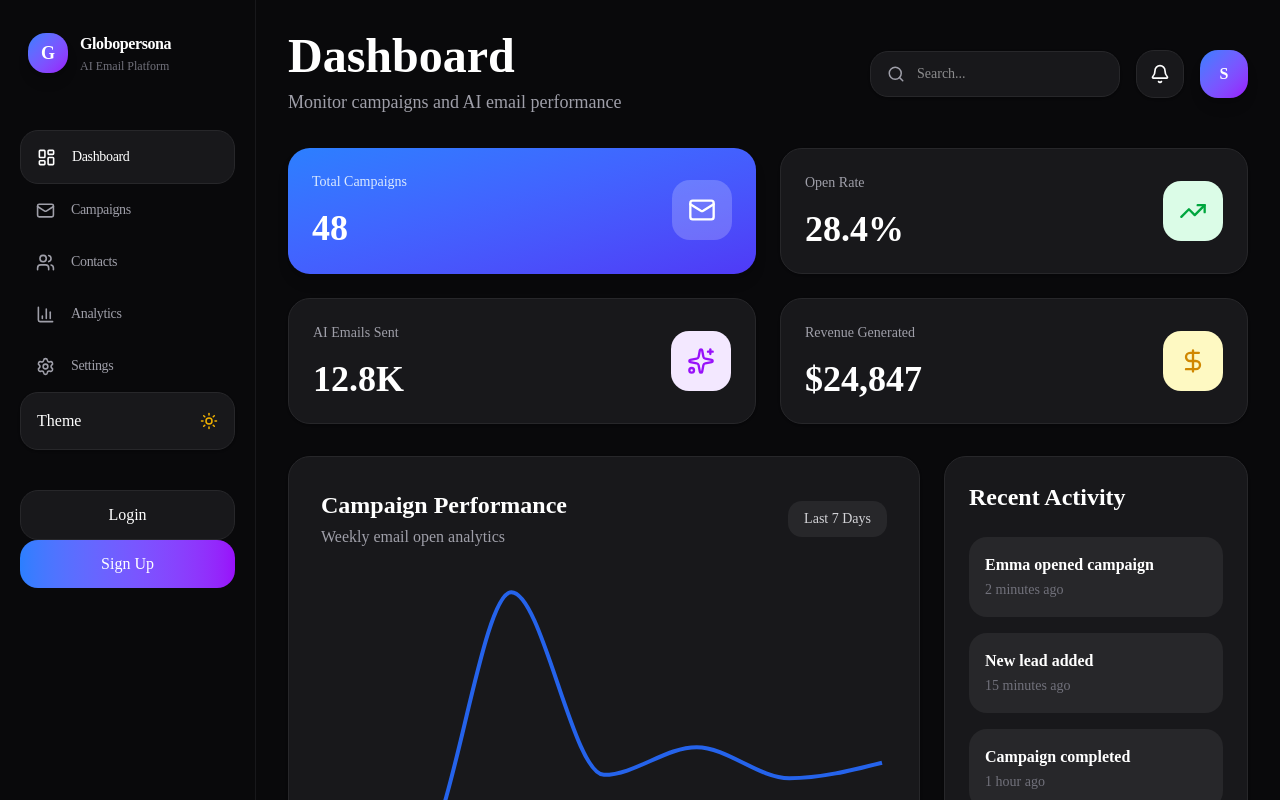
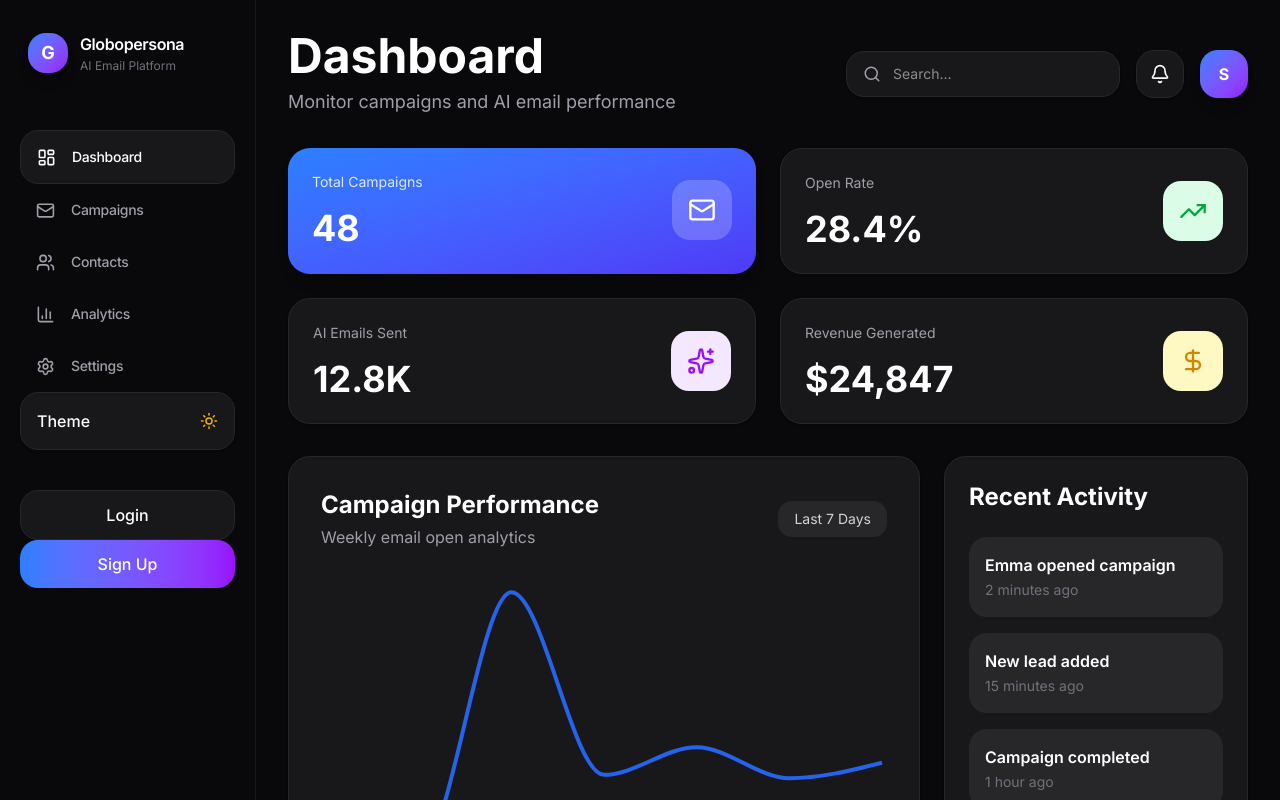
Before and after one commit to srinidhxi/Globopersona-Redesign, a Next.js app: page / in a window 1280 px wide. Shown: the top 800 px of the page. Built offline with nearby package versions, Linux system fonts and the light colour scheme.

Commit message:
Improve typography with Inter font

```diff
--- a/src/app/layout.tsx
+++ b/src/app/layout.tsx
@@ -1,5 +1,11 @@
 import type { Metadata } from "next"
 import "./globals.css"
+
+import { Inter } from "next/font/google"
+
+const inter = Inter({
+  subsets: ["latin"],
+})
 
 import { ThemeProvider } from "@/components/ui/theme-provider"
 
@@ -16,7 +22,7 @@ export default function RootLayout({
   return (
     <html lang="en" suppressHydrationWarning>
 
-      <body>
+      <body className={inter.className}>
 
         <ThemeProvider>
 
```
